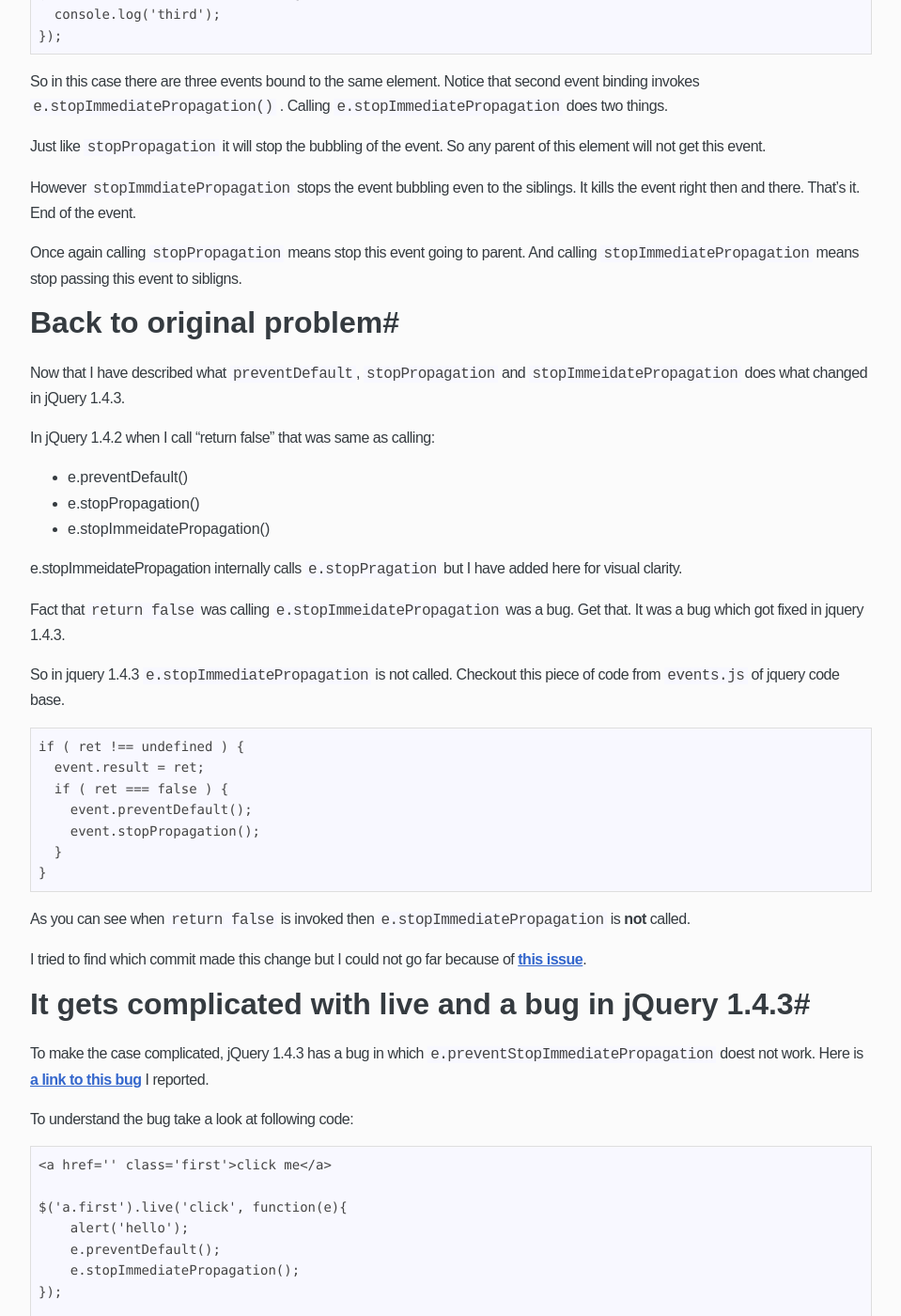
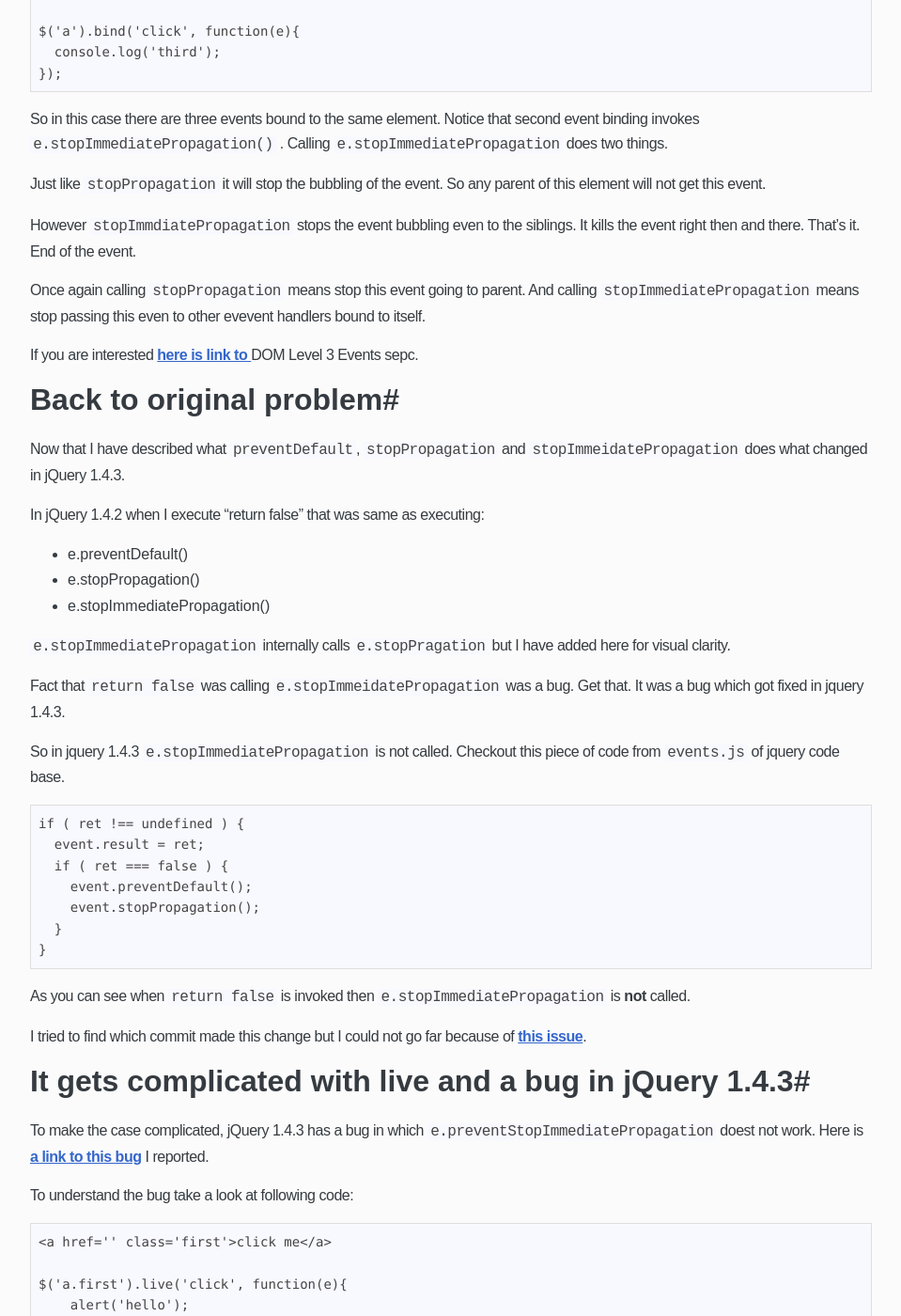
Before and after one commit to neerajsingh0101/blog, a Jekyll site: the page built from _posts/2010-10-25-return-false-in-jquery-1.4.3.md, in a window 1280 px wide and 1400 px high, scrolled down 1583 px. Shown: the whole window at 94% size, without its empty margins (160-1119 px from the left). Built offline with Jekyll 4.4.1, drawn with Linux system fonts in a browser that asks for light colours; comment, search, counter and statistics services are not loaded; some of the changed text lies outside the part shown.

Commit message:
another round

```diff
--- a/_posts/2010-10-25-return-false-in-jquery-1.4.3.md
+++ b/_posts/2010-10-25-return-false-in-jquery-1.4.3.md
@@ -25,7 +25,7 @@
 
 If above link is clicked then the default behavior of the browser is to take you to <tt>www.google.com</tt>. However by invoking <tt>e.preventDefault()</tt> browser will not go ahead with default behavior and I will <strong>not</strong> be taken to <tt>www.google.com</tt>.
 
-## e.stopPropagation ##
+# e.stopPropagation #
 
 When a link is clicked then a "click event" is created. And this event bubbles all the way up to the top. By invoking <tt>e.stopPropagation</tt> I am asking browser to not propagate the event. In other words the event will stop bubbling.
 
@@ -64,19 +64,21 @@
 
 However <tt>stopImmdiatePropagation</tt> stops the event bubbling even to the siblings. It kills the event right then and there. That's it. End of the event.
 
-Once again calling <tt>stopPropagation</tt> means stop this event going to parent. And calling <tt>stopImmediatePropagation</tt> means stop passing this event to sibligns.
+Once again calling <tt>stopPropagation</tt> means stop this event going to parent. And calling <tt>stopImmediatePropagation</tt> means stop passing this even to other evevent handlers bound to itself.
+
+If you are interested [here is link to ](http://www.w3.org/TR/2006/WD-DOM-Level-3-Events-20060413/events.html#Events-Event-stopImmediatePropagation) DOM Level 3 Events sepc.
 
 #Back to original problem#
 
 Now that I have described what <tt>preventDefault</tt>, <tt>stopPropagation</tt> and <tt>stopImmeidatePropagation</tt> does what changed in jQuery 1.4.3.
 
-In jQuery 1.4.2 when I call "return false" that was same as calling:
+In jQuery 1.4.2 when I execute "return false" that was same as executing:
 
 * e.preventDefault()
 * e.stopPropagation()
-* e.stopImmeidatePropagation()
+* e.stopImmediatePropagation()
 
-e.stopImmeidatePropagation internally calls <tt>e.stopPragation</tt> but I have added here for visual clarity.
+<tt>e.stopImmediatePropagation</tt> internally calls <tt>e.stopPragation</tt> but I have added here for visual clarity.
 
 Fact that <tt>return false</tt> was calling <tt>e.stopImmeidatePropagation</tt> was a bug. Get that. It was a bug which got fixed in jquery 1.4.3.
 
@@ -114,11 +116,11 @@
     });
 
 
-Since I am invoking <tt>e.stopImmediatePropagation</tt> I should never see <tt>alert world</tt>. However you will see that alert. You can play with it [here](http://jsbin.com/ujipi4/3#html) .
+Since I am invoking <tt>e.stopImmediatePropagation</tt> I should never see <tt>alert world</tt>. However you will see that alert if you are using jQuery 1.4.3. You can play with it [here](http://jsbin.com/ujipi4/3#html) .
 
 This bug has been fixed as per [this commit](http://github.com/jquery/jquery/commit/974b5aeab7a3788ff5fb9db87b9567784e0249fc) . Note that the commit mentioned was done after the release of jQuery 1.4.3. To get the fix you will have to wait for jQuery 1.4.4 release or use jQuery edge.
 
-#I am using rails.js (jquery-ujs)#
+#I am using rails.js (jquery-ujs). What do I do?#
 
 As I have shown "return false" does not work in jQuery 1.4.3 . However I would have to like have as much backward compatibility in <tt>jquery-ujs</tt> as much possible so that the same code base works with jQuery 1.4 through 1.4.3 since not every one upgrades immediately.
 
```
Also changed, not shown: other parts of _posts/2010-10-25-return-false-in-jquery-1.4.3.md (+7 -7 lines).
